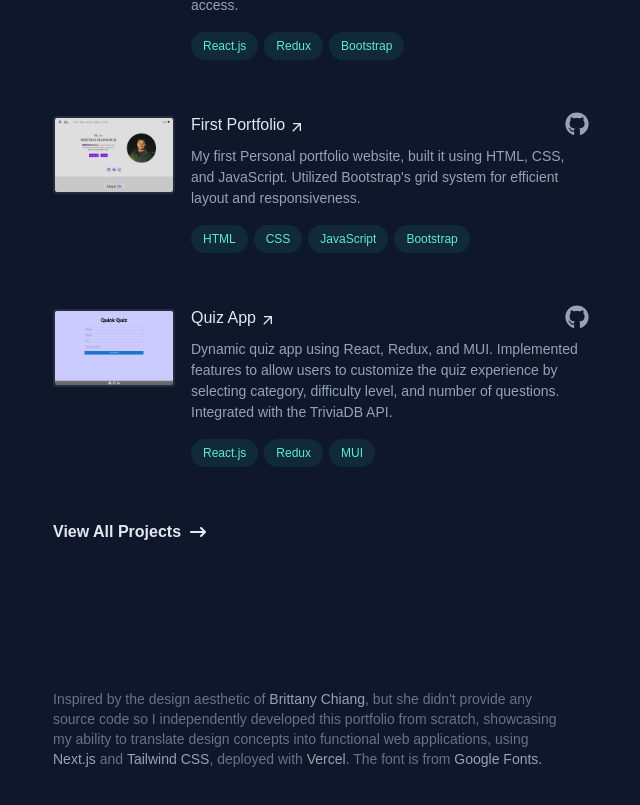
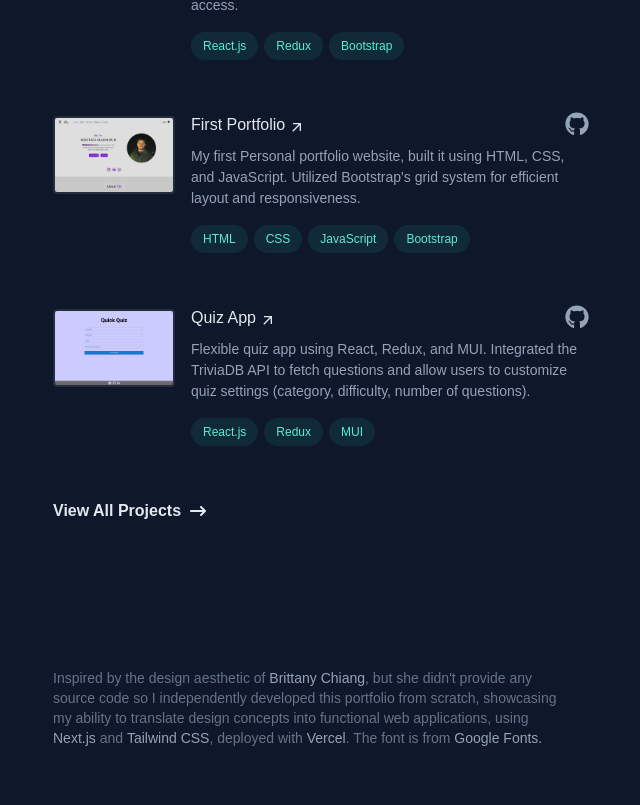
Before and after one commit to Mostafa3ta/Portfolio-v2, a Next.js app: page / in a window 1280 px wide. Shown: the part 1875-2680 px from the top of the page, without its empty margins (595-1235 px from the left). Built offline with nearby package versions, Linux system fonts and the light colour scheme; a web font is replaced by a local one.

Commit message:
Portfolio

```diff
--- a/app/page.tsx
+++ b/app/page.tsx
@@ -35,7 +35,6 @@
           if (entry.target.id == 'projects') {
             setActiveSection('projects')
           }
-
         }
       })
     }, observerOptions)
--- a/components/Experience.tsx
+++ b/components/Experience.tsx
@@ -1,5 +1,4 @@
 import { Experiences } from '@/constant'
-import { ExperienceProps } from '@/types'
 import React from 'react'
 import { MdOutlineArrowOutward } from 'react-icons/md'
 import StickyTitle from './StickyTitle'
--- a/components/ProjectsPreview.tsx
+++ b/components/ProjectsPreview.tsx
@@ -1,6 +1,5 @@
 import { MyProjects } from '@/constant'
 import React from 'react'
-import { FaArrowRightLong } from 'react-icons/fa6'
 import { MdOutlineArrowOutward } from 'react-icons/md'
 import StickyTitle from './StickyTitle'
 import Link from 'next/link'
--- a/constant/index.tsx
+++ b/constant/index.tsx
@@ -13,7 +13,7 @@
     { name: 'Cars Rental', date: 'Jan 2024', techs: ['Next.js', 'Typescript', 'Bootstrap', 'Headless UI'], link: 'https://cars-rental-kappa.vercel.app/', git: 'https://github.com/Mostafa3ta/Cars-Rental', img: '/cars.png', description: 'Comprehensive car rental search platform using Tailwind CSS, TypeScript, and Headless UI. Utilized APIs from RapidAPI and API Ninjas to provide detailed car rental information.' },
     { name: 'E-commerce', date: 'Jan 2024', techs: ['React.js', 'Redux', 'Bootstrap',], link: 'https://e-commerce-react-js-gamma.vercel.app/', git: 'https://github.com/Mostafa3ta/E-commerce_React.js', img: '/e-commerce-4.png', description: 'User-friendly e-commerce website using React, Redux Toolkit, and Bootstrap. Utilized dummyJSON API for product data and implemented token-based authentication for secure user access.' },
     { name: 'First Portfolio', date: 'Dec 2023', techs: ['HTML', 'CSS', 'JavaScript', 'Bootstrap',], link: 'https://portfolio-ten-tau-56.vercel.app/', git: 'https://github.com/Mostafa3ta/Portfolio', img: '/profile-light.png', description: `My first Personal portfolio website, built it using HTML, CSS, and JavaScript. Utilized Bootstrap's grid system for efficient layout and responsiveness.` },
-    { name: 'Quiz App', date: 'Nov 2024', techs: ['React.js', 'Redux', 'MUI',], link: 'https://quiz-app-blue-nine.vercel.app/', git: 'https://github.com/Mostafa3ta/Quiz-App', img: '/Quiz.png', description: 'Dynamic quiz app using React, Redux, and MUI. Implemented features to allow users to customize the quiz experience by selecting category, difficulty level, and number of questions. Integrated with the TriviaDB API.' },
+    { name: 'Quiz App', date: 'Nov 2024', techs: ['React.js', 'Redux', 'MUI',], link: 'https://quiz-app-blue-nine.vercel.app/', git: 'https://github.com/Mostafa3ta/Quiz-App', img: '/Quiz.png', description: 'Flexible quiz app using React, Redux, and MUI. Integrated the TriviaDB API to fetch questions and allow users to customize quiz settings (category, difficulty, number of questions).' },
     { name: 'To-Do App', date: 'Nov 2024', techs: ['React.js', 'Bootstrap',], link: 'https://todo-list-app-eight-omega.vercel.app/', git: 'https://github.com/Mostafa3ta/Todo-List-App', img: '/ToDo-List.png', description: 'Functional To-do list application utilizing JavaScript and local storage. Implemented CRUD operations (Create, Read, Update, Delete) to manage tasks efficientl.' },
     { name: 'Bookmarker', date: 'Oct 2024', techs: ['HTML', 'CSS', 'JavaScript',], link: 'https://bookmarker-green.vercel.app/', git: 'https://github.com/Mostafa3ta/Bookmarker', img: '/Bookmarker2.png', description: '' },
     { name: 'Weather', date: 'Oct 2024', techs: ['HTML', 'CSS', 'JavaScript',], link: 'https://weather-six-blush.vercel.app/', git: 'https://github.com/Mostafa3ta/Weather', img: '/weather.png', description: '' },
```
Also changed, not shown: 1 other file (tests, documents, lock files or other folders).
